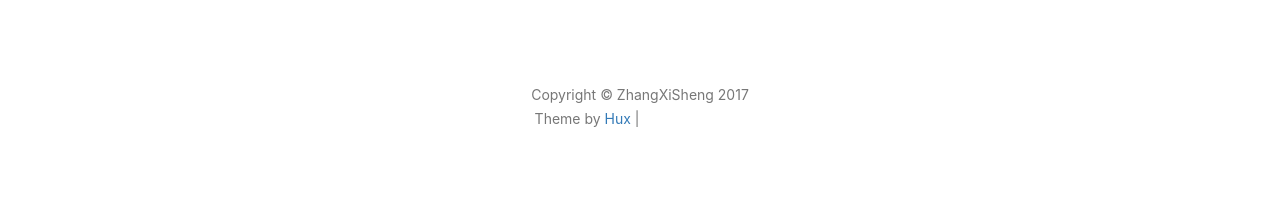
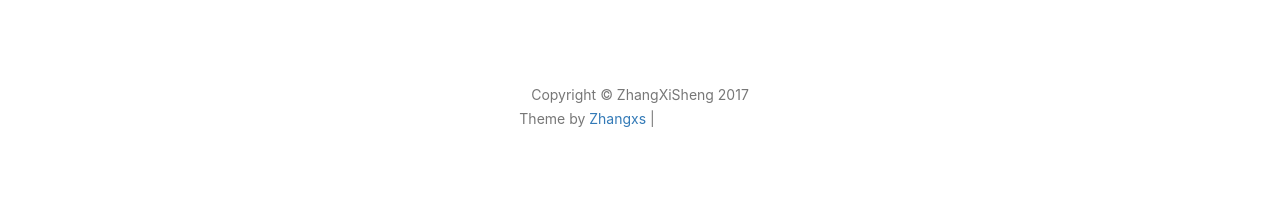
Before and after one commit to mrzhangxisheng/mrzhangxisheng.github.io, a Jekyll site: the page built from index.html, in a window 1280 px wide. Shown: the part 969-1189 px from the top of the page. Built offline with Jekyll 4.4.1, drawn with Linux system fonts in a browser that asks for light colours; nearby versions of some CDN libraries; the list of posts is cut into pages by our own code; comment, search, counter and statistics services are not loaded; grey boxes are pictures that could not be loaded.

Commit message:
Update footer.html

```diff
--- a/_includes/footer.html
+++ b/_includes/footer.html
@@ -82,7 +82,7 @@
                 <p class="copyright text-muted">
                     Copyright &copy; {{ site.title }} {{ site.time | date: '%Y' }}
                     <br>
-                    Theme by <a href="http://huangxuan.me">Hux</a> |
+                    Theme by <a href="http://zhangxisheng.date">Zhangxs</a> |
                     <iframe
                         style="margin-left: 2px; margin-bottom:-5px;"
                         frameborder="0" scrolling="0" width="100px" height="20px"
```
